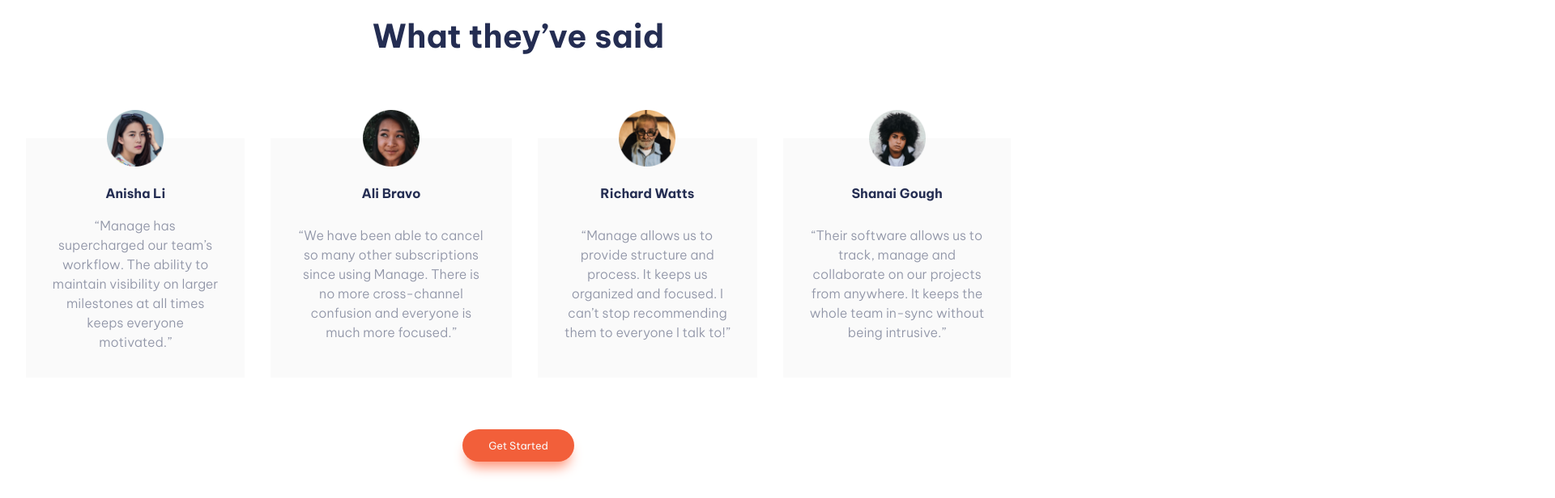
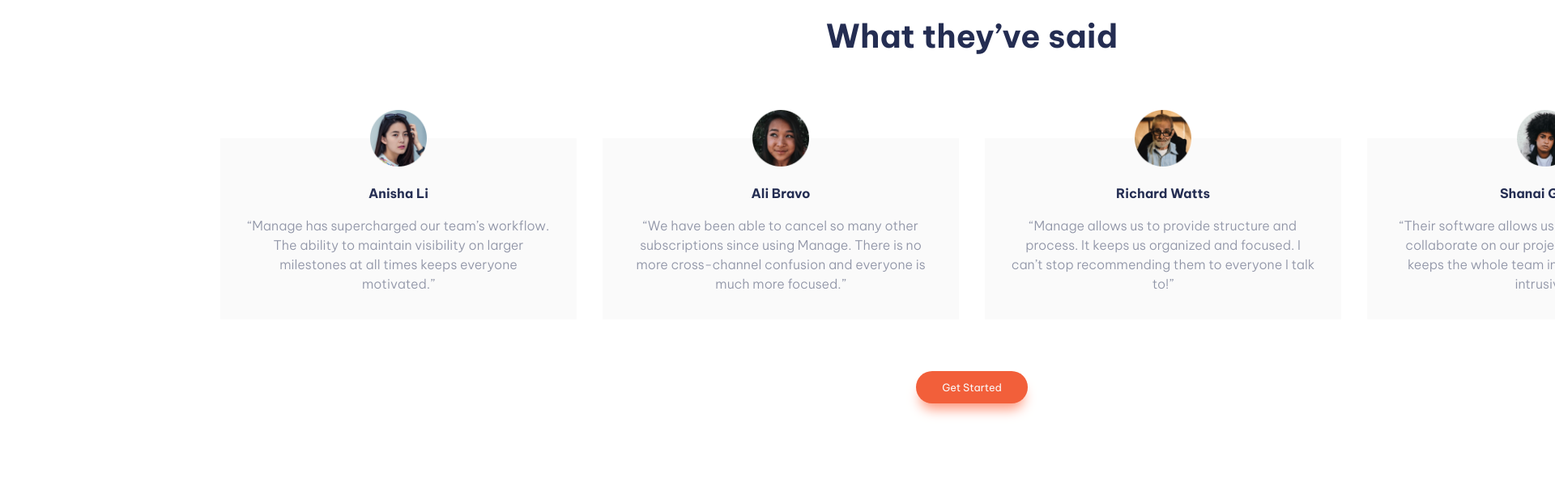
Before and after one commit to justPulfer/manage-landing-page, a plain HTML site: page index.html in a window 1280 px wide. Shown: the part 1360-1976 px from the top of the page at 81% size, 1920 px wide, since content can reach past the window. Drawn offline with nearby package versions, Linux system fonts and the light colour scheme.

Commit message:
setting up the carousel

```diff
--- a/style.css
+++ b/style.css
@@ -286,11 +286,14 @@ button {
 	display: flex;
 	gap: 2rem;
 	padding: 2rem;
+	max-width: 80%;
+	margin: auto;
 }
 
 .card {
 	position: relative;
-	max-width: 520px;
+	width: 35rem;
+	min-width: 320px;
 	display: grid;
 	gap: 1rem;
 	text-align: center;
```
